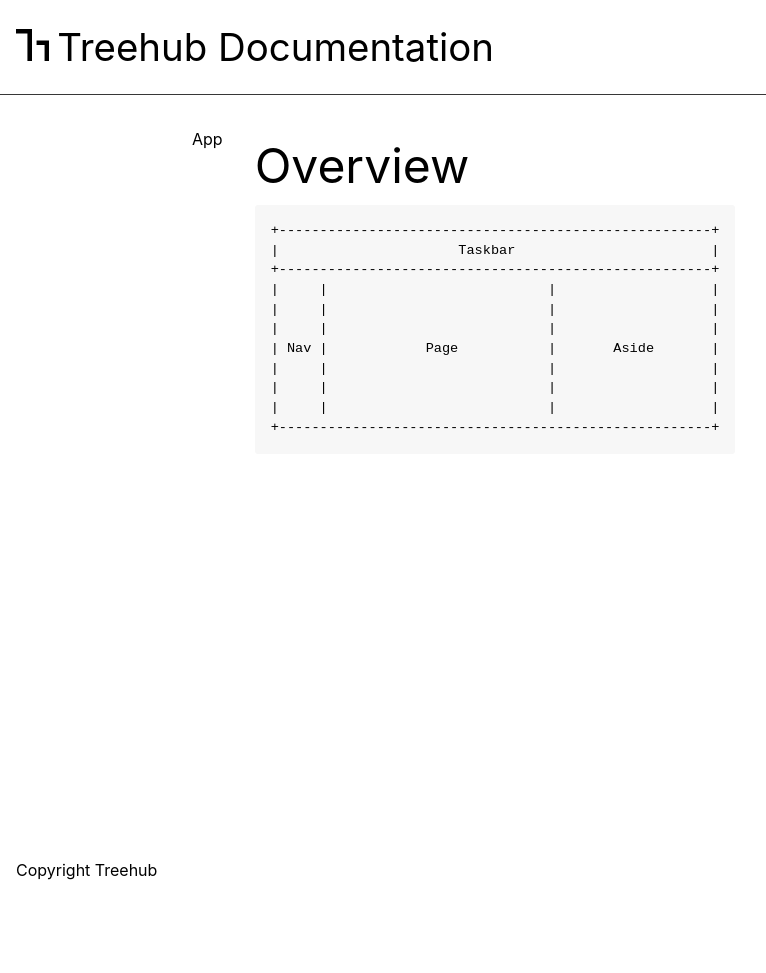
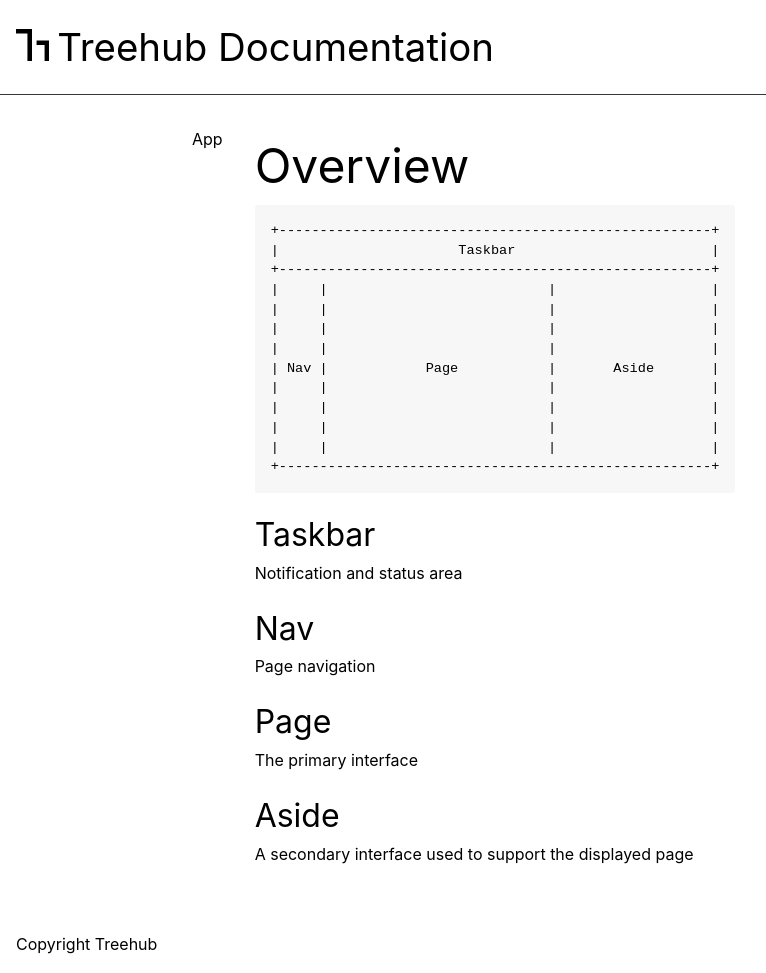
Before and after one commit to treehub-com/docs, a Jekyll site: the page built from _app/index.md, in a window 1280 px wide. Shown: the whole page, without its empty margins (0-766 px from the left). Built offline with Jekyll 4.4.1, drawn with Linux system fonts in a browser that asks for light colours; comment, search, counter and statistics services are not loaded; before the commit the page ends 900 px from its top, so only the background shows below that.

Commit message:
basic description

`````diff
--- a/_app/index.md
+++ b/_app/index.md
@@ -12,9 +12,23 @@ order: 0
 |     |                           |                   |
 |     |                           |                   |
 |     |                           |                   |
+|     |                           |                   |
 | Nav |            Page           |       Aside       |
+|     |                           |                   |
 |     |                           |                   |
 |     |                           |                   |
 |     |                           |                   |
 +-----------------------------------------------------+
 ````
+
+## Taskbar
+Notification and status area
+
+## Nav
+Page navigation
+
+## Page
+The primary interface
+
+## Aside
+A secondary interface used to support the displayed page
`````
